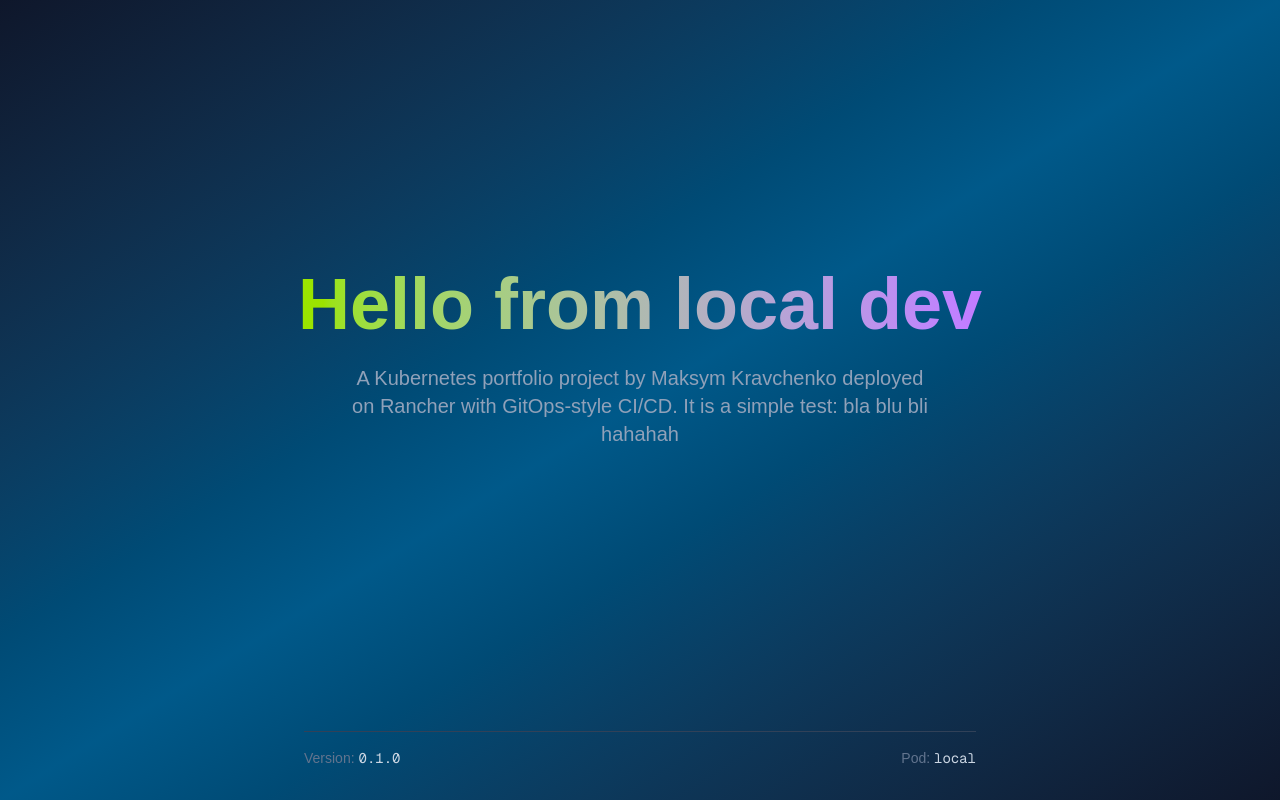
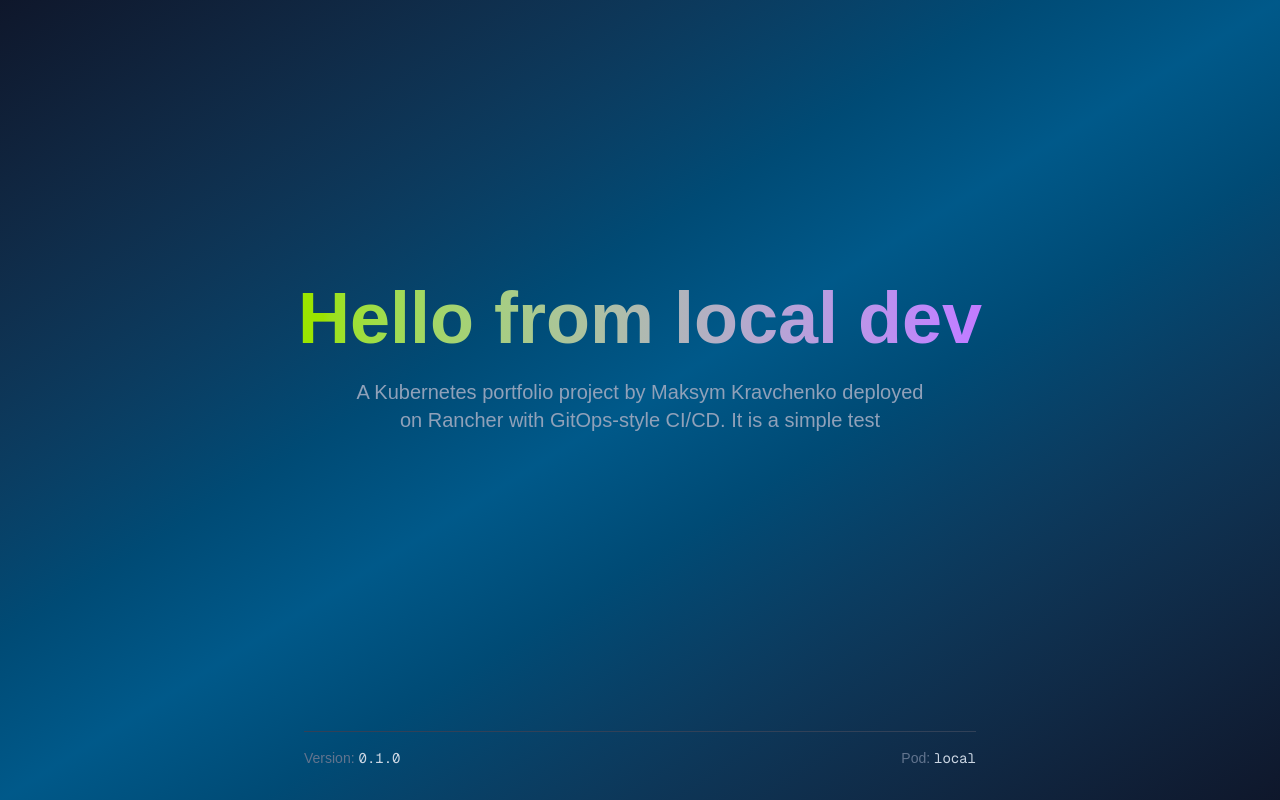
Before and after one commit to maksym-kravchenko/rancher-app, a Next.js app: page / in a window 1280 px wide. Built offline with nearby package versions, Linux system fonts and the light colour scheme.

Commit message:
init: branch

```diff
--- a/src/app/page.tsx
+++ b/src/app/page.tsx
@@ -15,7 +15,7 @@ export default function Home() {
                     A Kubernetes portfolio project by Maksym Kravchenko
                     deployed on Rancher with GitOps-style CI/CD.
 
-                    It is a simple test: bla blu bli hahahah
+                    It is a simple test
                 </p>
             </div>
 
```
